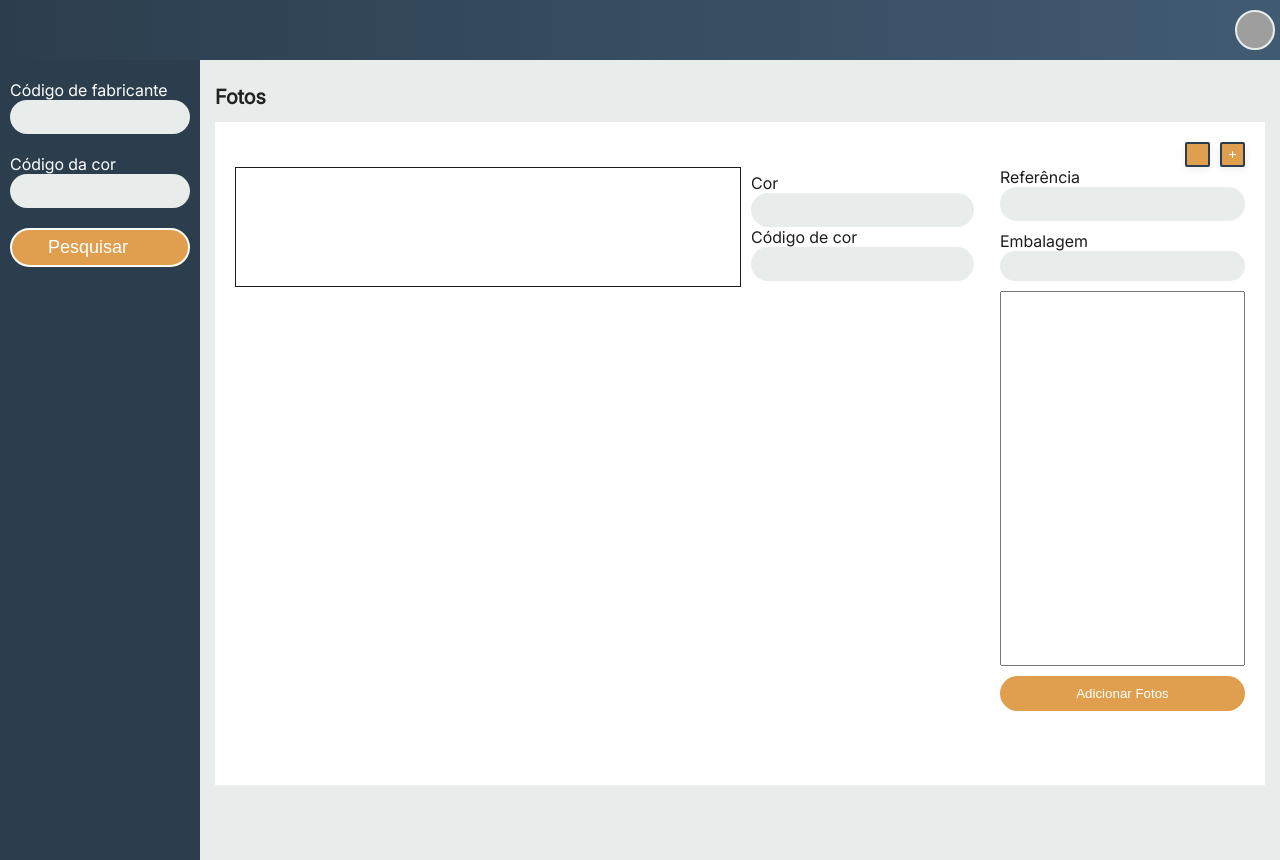
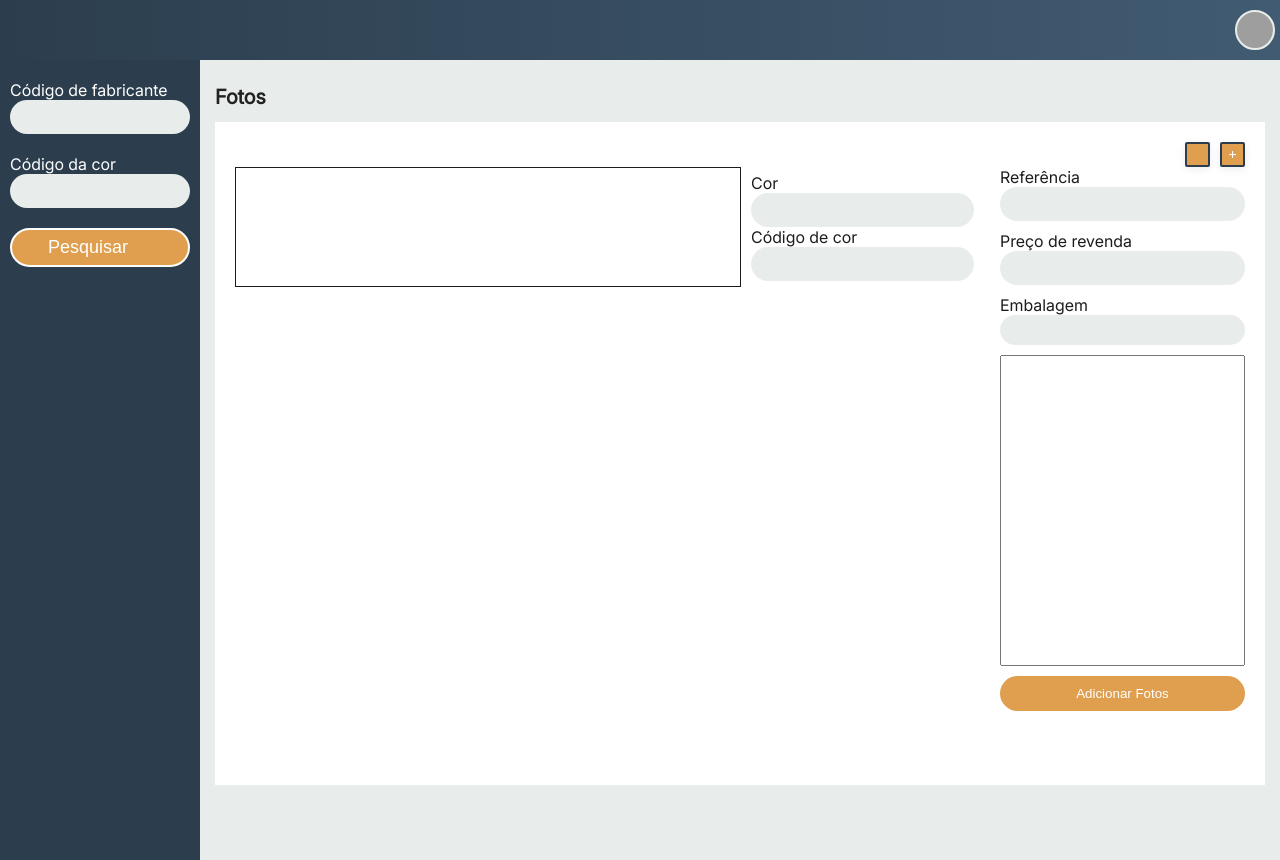
Before and after one commit to Larand26/Aminus, a React (Vite) app: page /#/photos in a window 1280 px wide. Built offline with nearby package versions, Linux system fonts and the light colour scheme; sample sign-in values are in the browser's storage; grey boxes are pictures that could not be loaded.

Commit message:
feat: adiciona input de preço de revenda na tela de adicionar fotos

```diff
--- a/src/components/photos/AddPhotos.jsx
+++ b/src/components/photos/AddPhotos.jsx
@@ -29,8 +29,10 @@ class AddPhotos extends Component {
       onChangeColor,
       onChangeColorCode,
       onChangeManufacturerCode,
+      onChangeResalePrice,
       onChangePackaging,
       onChangeDescription,
+      handleAddNewPhotos,
     } = this.props;
     // newPhotos = { newManufacturerCode: "", newPackaging: "", newDescription: "", newPhotos: [{ photo: [Base64], color: "", colorCode: "" }] }
     const photoItems =
@@ -72,6 +74,11 @@ class AddPhotos extends Component {
               value={newPhotos?.newManufacturerCode || ""}
               onChange={onChangeManufacturerCode}
             />
+            <InputText
+              label="Preço de revenda"
+              value={newPhotos?.newResalePrice || ""}
+              onChange={onChangeResalePrice}
+            />
             <Select
               label="Embalagem"
               options={packagingOptions}
@@ -86,6 +93,7 @@ class AddPhotos extends Component {
             <Button
               text="Adicionar Fotos"
               className="add-photos-submit-button"
+              onClick={handleAddNewPhotos}
             />
           </div>
         </div>
--- a/src/pages/Photos.jsx
+++ b/src/pages/Photos.jsx
@@ -277,6 +277,7 @@ class Photos extends Component {
             )}
             {this.state.page == "addPhotos" && (
               <AddPhotos
+                handleAddNewPhotos={this.handleAddNewPhotos}
                 newPhotos={this.state.newPhotos}
                 onChangePhoto={(index, value) =>
                   this.onChangeNewPhotoItem(index, "photo", value)
@@ -292,6 +293,14 @@ class Photos extends Component {
                     newPhotos: {
                       ...this.state.newPhotos,
                       newManufacturerCode: value,
+                    },
+                  })
+                }
+                onChangeResalePrice={(value) =>
+                  this.setState({
+                    newPhotos: {
+                      ...this.state.newPhotos,
+                      newResalePrice: value,
                     },
                   })
                 }
```
